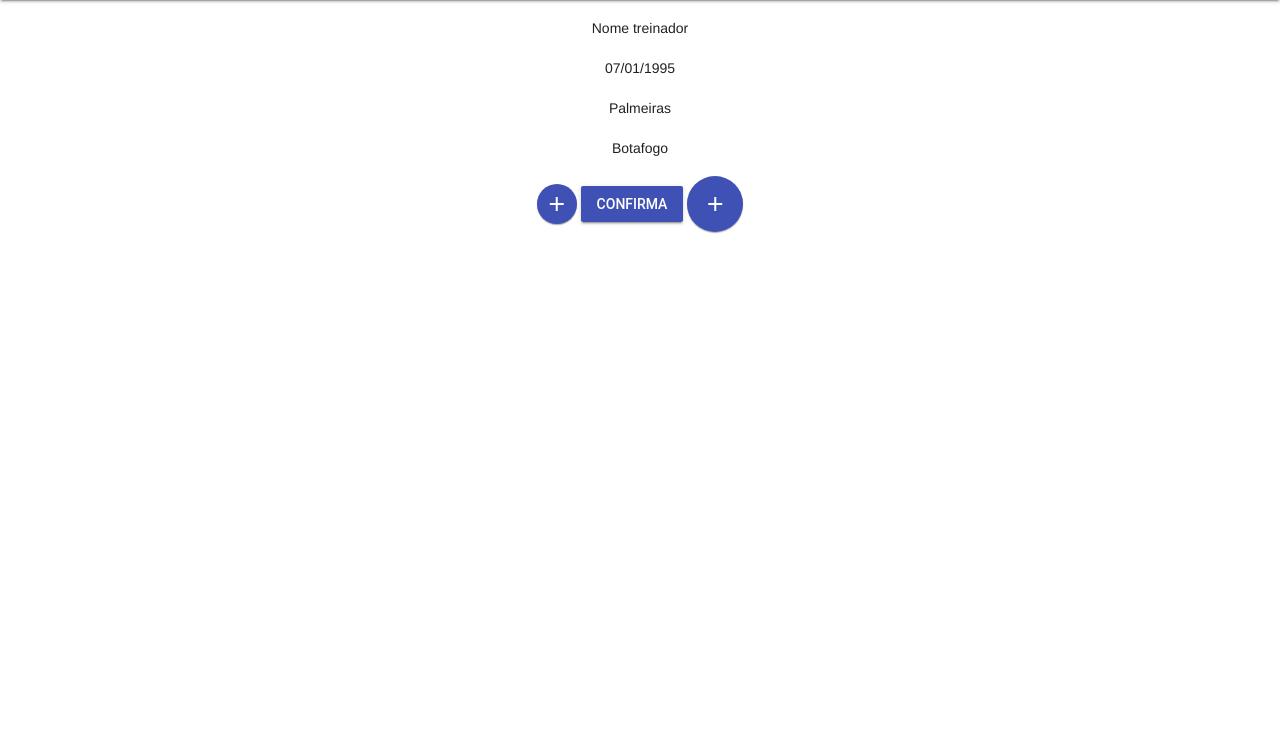
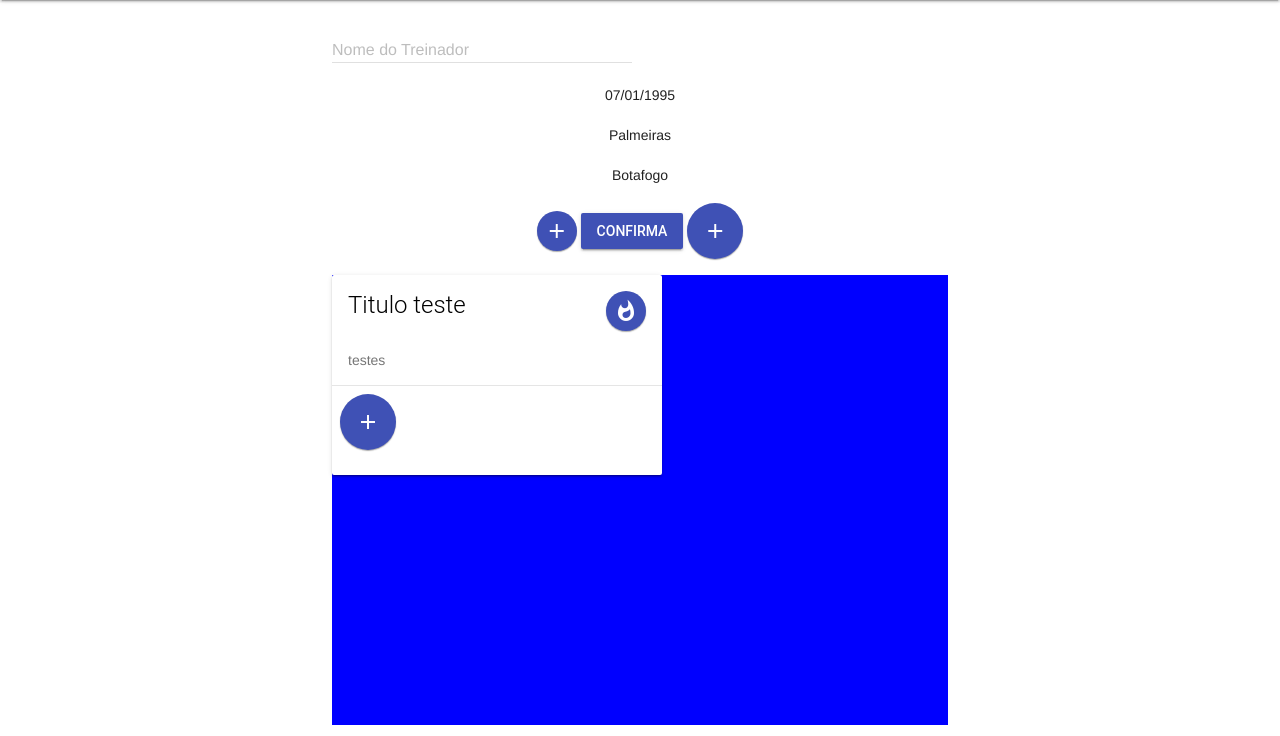
Before and after one commit to felipenasr/fmricci, a PHP site: page / in a window 1280 px wide. Shown: the part 64-800 px from the top of the page. Run offline with PHP 8.4, Linux system fonts and the light colour scheme.

Commit message:
encerrando por hj

```diff
--- a/main.php
+++ b/main.php
@@ -1,14 +1,20 @@
 <style>
 	div p {
 		text-align: center;
+	}
+	.lorem{
+		background: blue;
+		height: 450px;
 	}
 </style>
 <main class="mdl-layout__content">
 	<div class="mdl-grid">
 		<div class="mdl-cell mdl-cell--3-col mdl-cell--1-col-tablet mdl-cell--1-col-phone hide-cel"></div>
 		<div class="mdl-cell mdl-cell--6-col mdl-cell--6-col-tablet mdl-cell--4-col-phone">
-			<div id="nome-treinador">
-				<p>Nome treinador</p>
+			<div class="mdl-textfield mdl-js-textfield">
+				<input class="mdl-textfield__input" type="text" id="nome-treinador" pattern="[A-Z,a-z, ]*">
+				<label class="mdl-textfield__label" for="nome-treinador">Nome do Treinador</label>
+				<span class="mdl-textfield__error"> cabrunco</span>
 			</div>
 			<div id="idade-trienador">
 				<p>07/01/1995</p>
@@ -19,6 +25,8 @@
 			<div id="time-escolhido">
 				<p>Botafogo</p>
 			</div>
+
+
 			<div class="button-container">
 				<button class="mdl-button mdl-js-button mdl-js-ripple-effect mdl-button--primary mdl-button--fab mdl-button--mini-fab"><i class="material-icons">add</i></button>
 
@@ -32,7 +40,24 @@
 
 
 		<div class="mdl-cell mdl-cell--3-col mdl-cell--1-col-tablet mdl-cell--1-col-phone hide-cel"></div>
-		<div class="mdl-cell mdl-cell--6-col mdl-cell--6-col-tablet mdl-cell--4-col-phone"></div>
+		<div class="mdl-cell mdl-cell--6-col mdl-cell--6-col-tablet mdl-cell--4-col-phone lorem">
+			<div class="mdl-card mdl-shadow--2dp">
+				<div class="mdl-card__title">
+					<h2 class="mdl-card__title-text">Titulo teste</h2>
+				</div>
+				<div class="mdl-card__supporting-text">
+					testes
+				</div>
+				<div class="mdl-card__actions  mdl-card--border">
+					<button class="mdl-button mdl-js-button mdl-js-ripple-effect mdl-button--primary mdl-button--fab"><i class="material-icons">add</i></button>
+				</div>
+				<div class="mdl-card__menu">
+					<button class="mdl-button mdl-js-button mdl-js-ripple-effect mdl-button--primary mdl-button--fab mdl-button--mini-fab">
+						<i class="material-icons">whatshot</i>
+					</button>
+				</div>
+			</div>
+		</div>
 		<div class="mdl-cell mdl-cell--3-col mdl-cell--1-col-tablet mdl-cell--1-col-phone hide-cel"></div>
 
 
```
